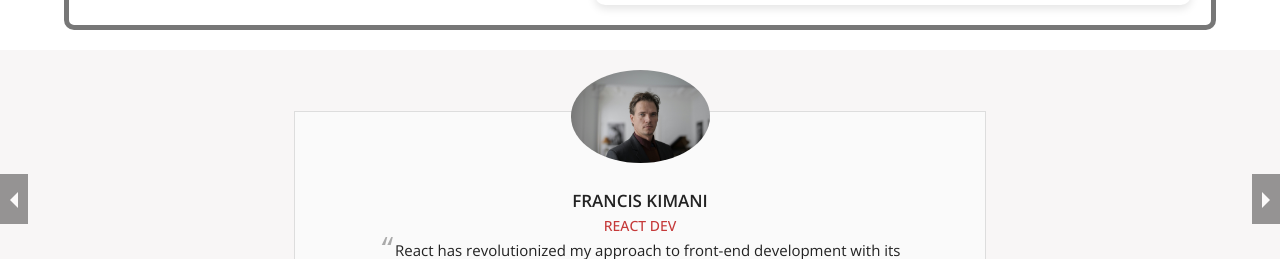
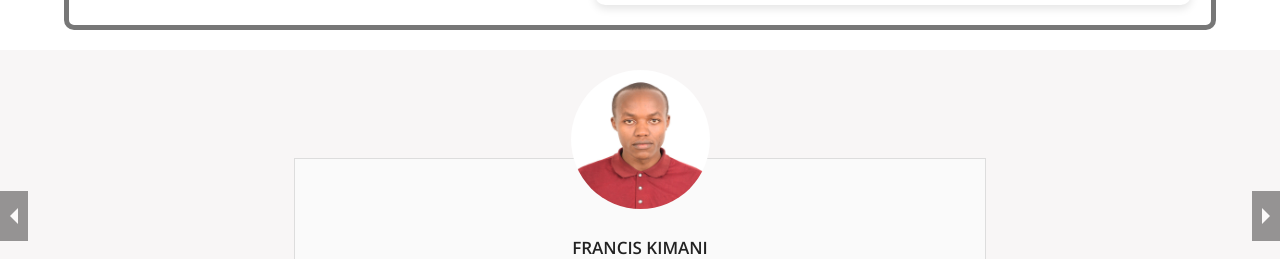
Before and after one commit to kimtechnos/Tech2give-Murang-a-University-Tech-Club, a React (Vite) app: page / in a window 1280 px wide. Shown: the part 1191-1450 px from the top of the page. Built offline with nearby package versions, Linux system fonts and the light colour scheme.

Commit message:
updating the testimomoni image

```diff
--- a/src/pages/Home/Testimonial.jsx
+++ b/src/pages/Home/Testimonial.jsx
@@ -1,6 +1,6 @@
 import { Carousel } from "react-responsive-carousel";
 import "react-responsive-carousel/lib/styles/carousel.min.css";
-import test from "../../assets/dean.jpg";
+import kim from "../../assets/Francis Kimani.jpg";
 const Testimonial = () => {
   return (
     <Carousel
@@ -12,7 +12,7 @@ const Testimonial = () => {
       interval={6100}
     >
       <div>
-        <img src={test} />
+        <img src={kim} />
         <div className="myCarousel">
           <h3>Francis Kimani</h3>
           <h4>React dev</h4>
@@ -24,7 +24,7 @@ const Testimonial = () => {
         </div>
       </div>
       <div>
-        <img src={test} />
+        <img src={kim} />
         <div className="myCarousel">
           <h3>Francis Kimani</h3>
           <h4>React dev</h4>
@@ -37,7 +37,7 @@ const Testimonial = () => {
       </div>
 
       <div>
-        <img src={test} />
+        <img src={kim} />
         <div className="myCarousel">
           <h3>Francis Kimani</h3>
           <h4>React dev</h4>
```
Also changed, not shown: src/assets/Francis Kimani.jpg (added), src/assets/kim2.jpg (added).
